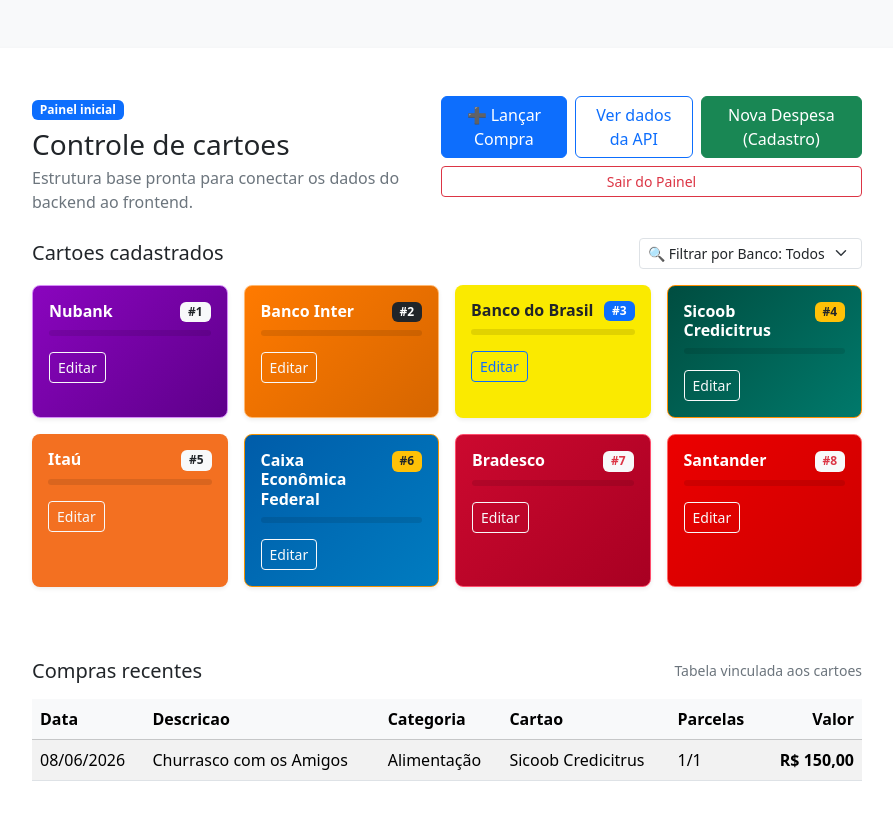
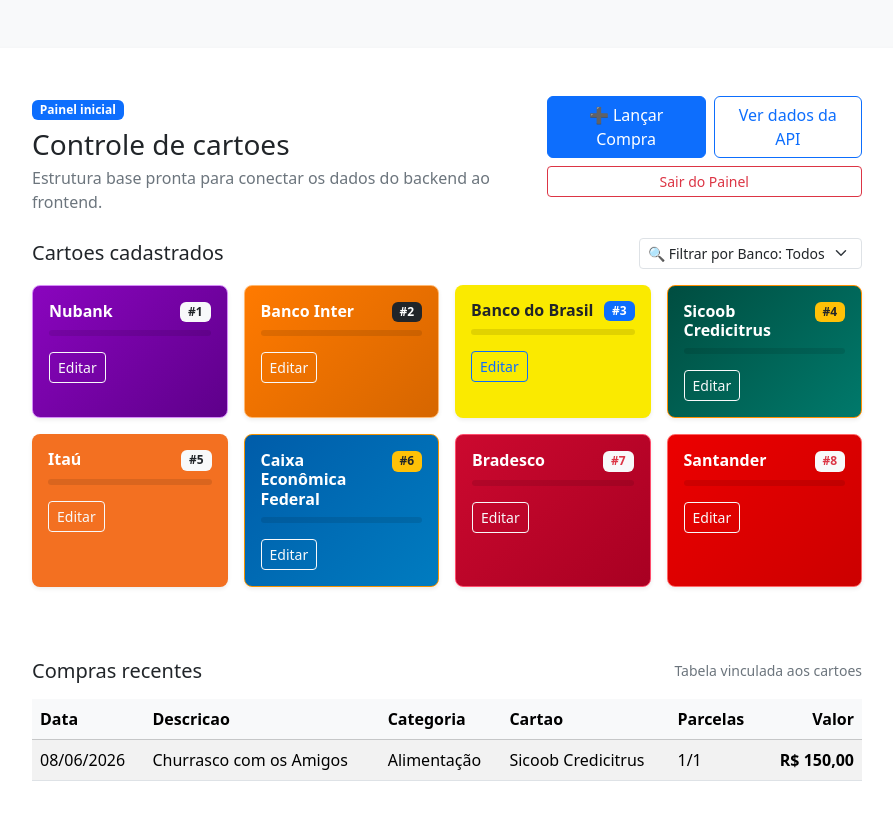
Before and after one commit to tony-estuda-ai/tony-card, a Flask app: page /painel in a window 1280 px wide. Shown: the top 828 px of the page, without its empty margins (193-1086 px from the left). Run offline with Flask 3, Linux system fonts and the light colour scheme; the visitor is signed in with stand-in values (Sample User, id 1).

Commit message:
Update index.html

```diff
--- a/templates/index.html
+++ b/templates/index.html
@@ -26,11 +26,10 @@
 
     <div class="d-flex flex-column gap-2 text-end">
 
-          <div class="d-flex gap-2">
-            <button type="button" class="btn btn-primary" data-bs-toggle="modal" data-bs-target="#lancarCompraModal">➕ Lançar Compra</button>
-            <a href="/api/dados" class="btn btn-outline-primary">Ver dados da API</a>
-             <a href="/cadastro-despesa" class="btn btn-success">Nova Despesa (Cadastro)</a>
-        </div>
+    <div class="d-flex gap-2">
+        <a href="/cadastro-despesa" class="btn btn-primary">➕ Lançar Compra</a>
+        <a href="/api/dados" class="btn btn-outline-primary">Ver dados da API</a>
+    </div>
         <a href="/sair" class="btn btn-outline-danger btn-sm">Sair do Painel</a>
     </div>
 </div>
```
